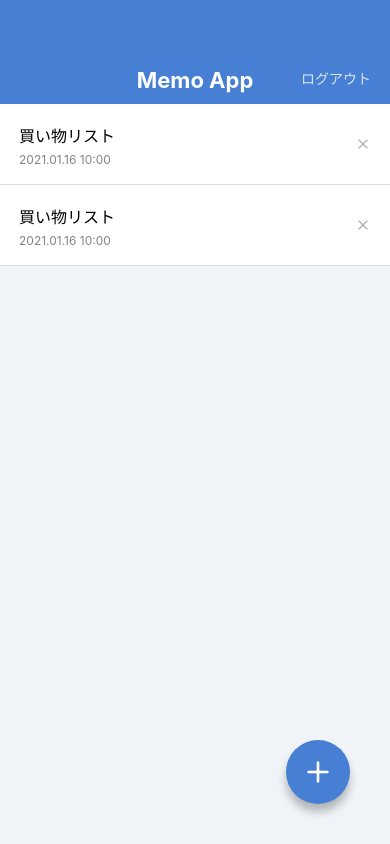
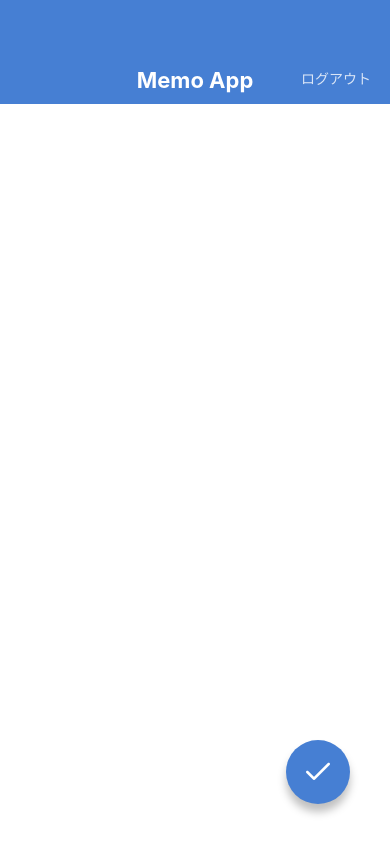
Before and after one commit to posipan/memo-app, a React Native app: screen / in a window 390 px wide. Built offline with nearby package versions, Linux system fonts and the light colour scheme.

Commit message:
Create MemoEditScreen and MemoCreateScreen

```diff
--- a/App.jsx
+++ b/App.jsx
@@ -1,9 +1,11 @@
 import React from 'react';
+import MemoCreateScreen from './src/screens/MemoCreateScreen';
+// import MemoEditScreen from './src/screens/MemoEditScreen';
 // import MemoDetailScreen from './src/screens/MemoDetailScreen';
-import MemoListScreen from './src/screens/MemoListScreen';
+// import MemoListScreen from './src/screens/MemoListScreen';
 
 export default function App() {
   return (
-    <MemoListScreen />
+    <MemoCreateScreen />
   );
 }
--- /dev/null
+++ b/src/screens/MemoCreateScreen.jsx
@@ -0,0 +1,39 @@
+import React from 'react';
+import {
+  View,
+  StyleSheet,
+  TextInput,
+  KeyboardAvoidingView,
+} from 'react-native';
+// import { TextInput } from 'react-native-web';
+import AppBar from '../components/AppBar';
+import CircleButton from '../components/CircleButton';
+
+export default function MemoCreateScreen() {
+  return (
+    <KeyboardAvoidingView style={styles.container} behavior="height">
+      <AppBar />
+      <View style={styles.inputContainer}>
+        <TextInput value="" multiline style={styles.input} />
+      </View>
+      <CircleButton name="check" />
+    </KeyboardAvoidingView>
+  );
+}
+
+const styles = StyleSheet.create({
+  container: {
+    flex: 1,
+  },
+  inputContainer: {
+    flex: 1,
+    paddingHorizontal: 27,
+    paddingVertical: 32,
+  },
+  input: {
+    flex: 1,
+    textAlignVertical: 'top',
+    fontSize: 16,
+    lineHeight: 24,
+  },
+});
--- /dev/null
+++ b/src/screens/MemoEditScreen.jsx
@@ -0,0 +1,39 @@
+import React from 'react';
+import {
+  View,
+  StyleSheet,
+  TextInput,
+  KeyboardAvoidingView,
+} from 'react-native';
+// import { TextInput } from 'react-native-web';
+import AppBar from '../components/AppBar';
+import CircleButton from '../components/CircleButton';
+
+export default function MemoEditScreen() {
+  return (
+    <KeyboardAvoidingView style={styles.container} behavior="height">
+      <AppBar />
+      <View style={styles.inputContainer}>
+        <TextInput value="買い物リスト" multiline style={styles.input} />
+      </View>
+      <CircleButton name="check" />
+    </KeyboardAvoidingView>
+  );
+}
+
+const styles = StyleSheet.create({
+  container: {
+    flex: 1,
+  },
+  inputContainer: {
+    flex: 1,
+    paddingHorizontal: 27,
+    paddingVertical: 32,
+  },
+  input: {
+    flex: 1,
+    textAlignVertical: 'top',
+    fontSize: 16,
+    lineHeight: 24,
+  },
+});
```
